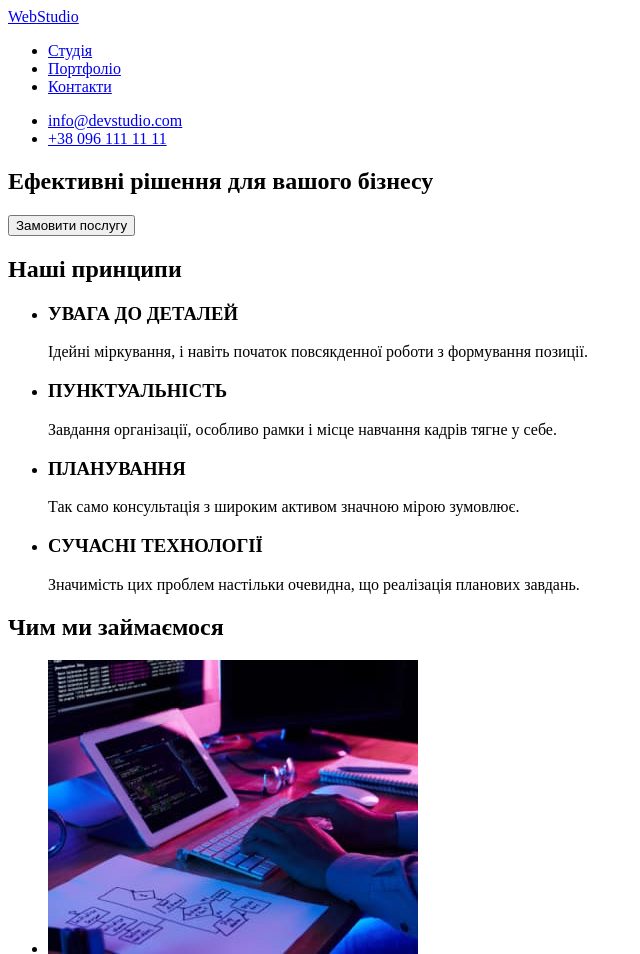
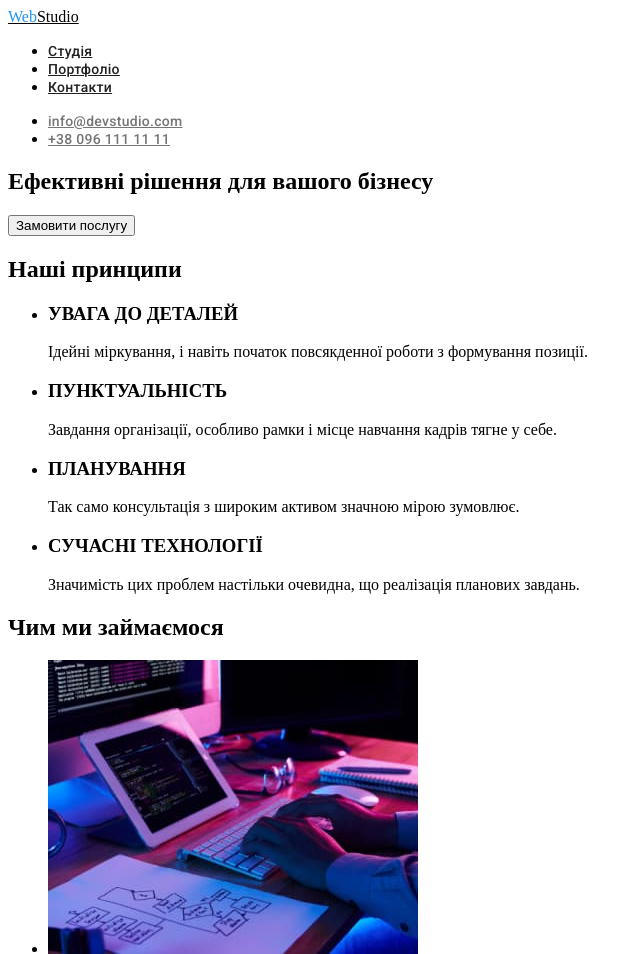
Before and after one commit to Swamwalker/goit-markup-hw-02, a plain HTML site: page index.html in a window 1280 px wide. Shown: the top 954 px of the page, without its empty margins (0-640 px from the left). Drawn offline with Linux system fonts and the light colour scheme.

Commit message:
checkpoint

```diff
--- a/css/styles.css
+++ b/css/styles.css
@@ -1,9 +1,58 @@
 /*Палитра
 Основний фон #FFFFFF
-Другорядний фон #F5F5F5
-Альтернативний фон #F5F4FA
-Основний колір тексту background: #212121;
-Другорядний колір тексту background: #757575;
-Колір акценту background: #2196F3;
+Другорядний фон #F5F4FA
+Основний колір тексту #212121;
+Другорядний колір тексту#757575;
+Колір акценту #2196F3;
 Колір лого #000000;
+Альтернативний колір тексту #FFFFFF;
+Альтернативний колір другорядного тексту rgba(255, 255, 255, 0.6)
+Фон футера #2F303A;
+
 */
+:root {
+    --primery-text-colop:#212121;
+    --secondary-text-color:#757575;
+    --acsent-color:#2196F3;
+    --background-color: #FFFFFF;
+}
+
+body {
+background-color: #FFFFFF;
+}
+/*Заголовок*/
+
+.logo-acsent{
+    color: var(--acsent-color)
+}
+.logo,
+.logo-acsent:focus {
+color: #000000;
+}
+.navigation .link {
+font-family: 'Roboto';
+font-style: normal;
+font-weight: 500;
+font-size: 14px;
+line-height: 1.14;
+letter-spacing: 0.02em;
+color:var(--primery-text-colop)
+}
+.navigation .link:focus,
+.navigation .link:hover{
+color: var(--acsent-color)
+}
+.contacts .link{
+font-family: 'Roboto';
+font-style: normal;
+font-weight: 500;
+font-size: 14px;
+line-height: 1.14;
+letter-spacing: 0.02em;
+color:var(--secondary-text-color)
+}
+.contacts .link:focus,
+.contacts .link:hover
+{
+color: var(--acsent-color);
+}
--- a/index.html
+++ b/index.html
@@ -4,22 +4,26 @@
     <meta charset="UTF-8">
     <meta http-equiv="X-UA-Compatible" content="IE=edge">
     <meta name="viewport" content="width=device-width, initial-scale=1.0">
+    <link rel="preconnect" href="https://fonts.googleapis.com">
+    <link rel="preconnect" href="https://fonts.gstatic.com" crossorigin>
+    <link href="https://fonts.googleapis.com/css2?family=Oleo+Script&family=Raleway:wght@700&family=Roboto:wght@400;500;700;900&display=swap" rel="stylesheet">
+    <link href="./css/styles.css" rel="stylesheet">
     <title>Main page</title>
 </head>
 <body>
 <!--Заголовок-->
 <header>
     <nav>
-            <a href="./index.html"><span>Web</span>Studio</a>
-            <ul>
-                <li><a href="./index.html">Студія</a></li>
-                <li><a href="./portfolio.html">Портфоліо</a></li>
-                <li><a href="#">Контакти</a></li>
+         <a href="./index.html" lang="en" class="logo"><span class="logo-acsent">Web</span>Studio</a>
+         <ul class="navigation">
+             <li><a href="./index.html" class="link">Студія</a></li>
+             <li><a href="./portfolio.html" class="link">Портфоліо</a></li>
+             <li><a href="#" class="link">Контакти</a></li>
          </ul>
     </nav>
-        <ul>
-            <li><a href="mailto:info@devstudio.com"> info@devstudio.com</a></li>
-            <li><a href="tel:+380961111111">+38 096 111 11 11</a></li>
+     <ul class="contacts">
+         <li><a href="mailto:info@devstudio.com" class="link" lang="en"> info@devstudio.com</a></li>
+         <li><a href="tel:+380961111111" class="link">+38 096 111 11 11</a></li>
      </ul>
  </header>
     <main>
@@ -88,11 +92,11 @@
     </main>
     <!--Підвал-->
     <footer>
-        <a href="./index.html"><span>Web</span>Studio</a>
+        <a href="./index.html" lang="en"><span class="logo-acsent">Web</span>Studio</a>
         <address>
             <ul>
                 <li><a href="https://goo.gl/maps/CPtrU1FHBa2aNyZL9" target="_blank" rel="noopener noreferrer nofollow">м. Київ, пр-т Лесі Українки, 26</a></li>
-                <li><a href="mailto:info@devstudio.com">info@devstudio.com</a></li>
+                <li><a href="mailto:info@devstudio.com" lang="en">info@devstudio.com</a></li>
                 <li><a href="tel:+380961111111">+38 096 111 11 11</a></li>
             </ul>
         </address>
```
Also changed, not shown: portfolio.html (+12 -8 lines). Lines whose indentation alone changed are shown as unchanged.
